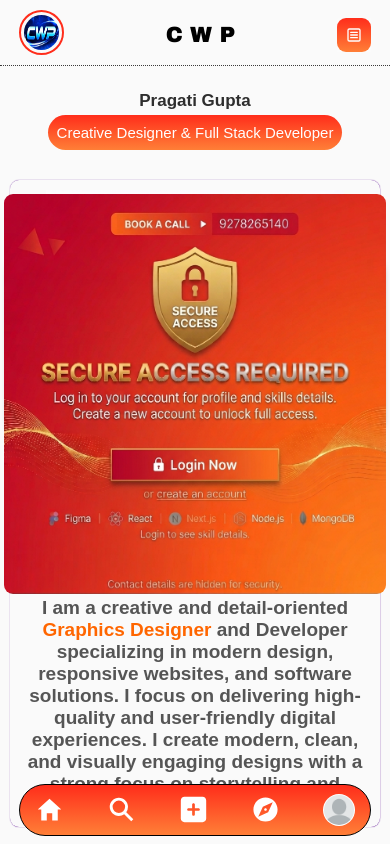
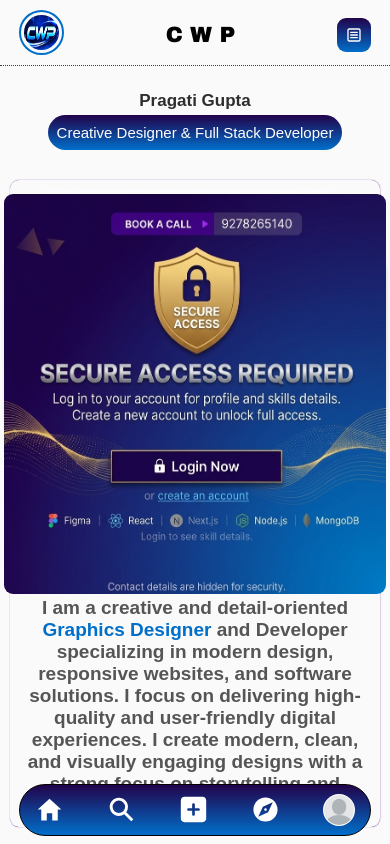
Before and after one commit to rajmaddheshiya-art/codewithpragati, a React (Vite) app in the folder client/: page / in a window 390 px wide. Built offline with nearby package versions, Linux system fonts and the light colour scheme; no server answers.

Commit message:
Added real-time map and socket.io tracking

```diff
--- a/client/index.html
+++ b/client/index.html
@@ -2,7 +2,7 @@
 <html lang="en">
   <head>
     <meta charset="UTF-8" />
-    <link rel="icon" type="image/svg+xml" href="/pragatiLogo" />
+    <link rel="icon" type="image/svg+xml" href="/pragatiLogo.jpeg" />
     <meta name="viewport" content="width=device-width, initial-scale=1.0" />
     <title>codewithpragati</title>
   </head>
--- a/client/src/App.css
+++ b/client/src/App.css
@@ -135,7 +135,8 @@
 
   #bookNow {
     /* background: linear-gradient(180deg, #ff4938 0%, #fdb286 100%); */
-  background: linear-gradient(180deg, #FF2D1B 0%, #FF7F37 100%);
+   background: linear-gradient(180deg, #22034b 0%, #006fca 100%);
+
 
     color: white;
   }
@@ -190,7 +191,7 @@
   }
 
   .pro {
-    box-shadow: 0.3px 0.3px 9px rgb(255, 135, 22);
+    box-shadow: 0.3px 0.3px 9px #006fca;
     border: 0.9px solid rgb(255, 255, 255);
     border-radius: 30px;
     padding: 25px;
@@ -277,11 +278,10 @@
 }
 
 #digitalIcon{
-  color: rgb(255, 115, 0);
+  color: #006fca ;
   font-size: 60px;
   margin: 9px;
   padding-right: 150px;
-
 }
 
 #cut{
--- a/client/src/index.css
+++ b/client/src/index.css
@@ -87,7 +87,7 @@
   width: 410px;
   margin-top: 9px;
   outline: none;
-  background: linear-gradient(180deg, #FF2D1B 0%, #FF7F37 100%);
+   background: linear-gradient(180deg, #22034b 0%, #006fca 100%);
   color: white;
   border-radius: 5px;
   border: none;
@@ -97,7 +97,7 @@
 .btn:hover {
   background-color: rgb(2, 2, 2);
   border: none;
-  background: linear-gradient(180deg, #ff7063 0%, #ff9e65 100%);
+   background: linear-gradient(180deg, #22034b 0%, #006fca 100%);
 
 }
 
@@ -203,7 +203,7 @@
   height: 50px;
   width: 440px;
   /* background: linear-gradient(180deg, #ff6557 0%, #ff9456 100%); */
-  background: linear-gradient(180deg, #FF2D1B 0%, #FF7F37 100%);
+  background: linear-gradient(180deg, #22034b 0%, #006fca 100%);
 
   /* background-color: black; */
   display: flex;
@@ -298,7 +298,7 @@
   width: 260px;
   height: 29px;
   outline: none;
-  background: linear-gradient(180deg, #FF2D1B 0%, #FF7F37 100%);
+   background: linear-gradient(180deg, #22034b 0%, #006fca 100%);
   border: none;
   border-radius: 5px;
   color: white;
@@ -325,7 +325,7 @@
   top: 30%;
   border-radius: 50%;
   z-index: 9999;
-  border: 3px solid rgb(255, 97, 24);
+  border: 3px solid #006fca;
   padding: 3px;
 }
 
@@ -356,7 +356,8 @@
   display: flex;
   align-items: center;
   justify-content: center;
-  background: linear-gradient(180deg, #FF2D1B 0%, #FF7F37 100%);
+     background: linear-gradient(180deg, #22034b 0%, #006fca 100%);
+
   color: rgb(32, 32, 32);
   width: 350px;
   height: 50px;
@@ -424,19 +425,20 @@
   font-family: Arial, Helvetica, sans-serif;
   font-size: 14px;
   cursor: pointer;
-  border: 0.3px solid #FF2D1B;
+  border: 0.3px solid #006fca;
   padding: 3px;
   padding-left: 9px;
   padding-right: 9px;
   border-radius: 30px;
-  color: #FF2D1B;
+  color: #006fca;
 
 
 }
 
 .headItems:hover {
   color: #ffffff;
-  background: linear-gradient(180deg, #FF2D1B 0%, #FF7F37 100%);
+     background: linear-gradient(180deg, #22034b 0%, #006fca 100%);
+
 
 }
 
@@ -451,7 +453,8 @@
 }
 
 .headerIcon {
-  background: linear-gradient(180deg, #FF2D1B 0%, #FF7F37 100%);
+    background: linear-gradient(180deg, #22034b 0%, #006fca 100%);
+
   color: white;
   display: flex;
   align-items: center;
@@ -461,7 +464,8 @@
 }
 
 .headerMenu {
-  background: linear-gradient(180deg, #FF2D1B 0%, #FF7F37 100%);
+     background: linear-gradient(180deg, #22034b 0%, #006fca 100%);
+
   color: white;
   display: flex;
   align-items: center;
@@ -492,21 +496,21 @@
   align-items: center;
   justify-content: center;
   gap: 30px;
-  border: 0.3px solid orange;
+  border: 0.3px solid #006fca;
   height: 40px;
   width: 40%;
   border-radius: 40px;
   padding-left: 20px;
   margin-bottom: 20px;
   padding-right: 20px;
-  box-shadow: 0.3px 0.3px 4px rgb(216, 139, 75);
+  box-shadow: 0.3px 0.3px 4px ;
   background-color: rgb(243, 243, 243);
 
 
 }
 
 .searchDiv:hover {
-  box-shadow: 0.3px 0.3px 0.5px rgb(216, 139, 75);
+  box-shadow: 0.3px 0.3px 0.5px ;
 }
 
 #searchInput {
@@ -518,7 +522,7 @@
 }
 
 #searchIcons {
-  color: orange;
+  color: black;
   font-size: 23px;
   border-right: 0.3px solid orange;
   padding-right: 20px;
@@ -528,9 +532,10 @@
   height: 40px;
   width: 40px;
   border-radius: 50%;
-  border: 2px solid #FF2D1B;
+  border: 2px solid #006fca;
   padding: 3px;
 }
+
 
 #cwp {
   font-size: 13px;
@@ -583,7 +588,8 @@
   font-family: Arial, Helvetica, sans-serif;
   font-size: 15px;
   /* background:linear-gradient(rgb(57, 0, 77),rgb(158, 118, 173)); */
-  background: linear-gradient(180deg, #FF2D1B 0%, #FF7F37 100%);
+     background: linear-gradient(180deg, #22034b 0%, #006fca 100%);
+
   color: white;
   padding: 9px;
   border-radius: 30px;
@@ -614,7 +620,7 @@
   width: 150px;
   border-radius: 40px;
   outline: none;
-  border: 0.3px solid #FF2D1B;
+  border: 0.3px solid #006fca;
   display: flex;
   align-items: center;
   justify-content: center;
@@ -622,6 +628,8 @@
   cursor: pointer;
 
 }
+
+
 
 #bookLogo {
   font-size: 30px;
@@ -634,7 +642,8 @@
 
 #bookNow:hover {
   /* background: linear-gradient(180deg, #FF2D1B 0%, #FF7F37 100%); */
-  background: linear-gradient(180deg, #FF2D1B 0%, #FF7F37 100%);
+    background: linear-gradient(180deg, #22034b 0%, #006fca 100%);
+
 
   /* background-color: rgb(93, 2, 179); */
   color: white;
@@ -733,7 +742,7 @@
 }
 
 .pro {
-  box-shadow: 0.3px 0.3px 9px rgb(255, 135, 22);
+  box-shadow: 0.3px 0.3px 9px #006fca ;
   border: 0.9px solid rgb(255, 255, 255);
   border-radius: 30px;
   padding: 30px;
@@ -741,8 +750,9 @@
   width: 300px;
 }
 
+
 .pro:hover {
-    box-shadow: 0.3px 0.3px 3px rgb(255, 135, 22);
+    box-shadow: 0.3px 0.3px 3px #528dbd;
 }
 
 #protitle {
@@ -784,9 +794,11 @@
 }
 
 #lastI {
-  color: rgb(214, 59, 12);
+  color: #006fca;
   font-size: 40px;
 }
+
+
 #lastName{
     font-size: 18px;
 }
@@ -829,17 +841,17 @@ a {
 
 
 .changeColor {
-  color: rgb(255, 102, 0);
+  color: #006fca;
 }
 
 #arrow{
-  color: rgb(255, 102, 0);
+  color: #006fca;
   display: inline-block;
 
 
 }
 #vision{
-  color: rgb(255, 102, 0);
+  color: #006fca;
 }
 
 .logDiv{
@@ -890,7 +902,7 @@ padding: px;
 }
 
 #digitalIcon{
-  color: rgb(255, 115, 0);
+  color: #006fca;
   font-size: 60px;
   margin: 9px;
   padding-right: 150px;
--- a/client/src/pages/Home.jsx
+++ b/client/src/pages/Home.jsx
@@ -41,7 +41,7 @@ function Home() {
                         animate={{rotate: 360}}
                         transition={{ duration:1,repeat:Infinity}}
                         ><SiGooglemarketingplatform id="digitalIcon"/></motion.p>
-                        <h1 id="digital"><span style={{color:"rgb(255, 115, 0)"}}>Digital Identity</span> aur QR Marketing se apna <span style={{color:"rgb(255, 115, 0)"}}>business grow </span>karein</h1>
+                        <h1 id="digital"><span style={{color:"#006fca"}}>Digital Identity</span> aur QR Marketing se apna <span style={{color:"#006fca"}}>business grow </span>karein</h1>
                     </div>
                 }
                 {
```
Also changed, not shown: client/src/assets/log.png.
